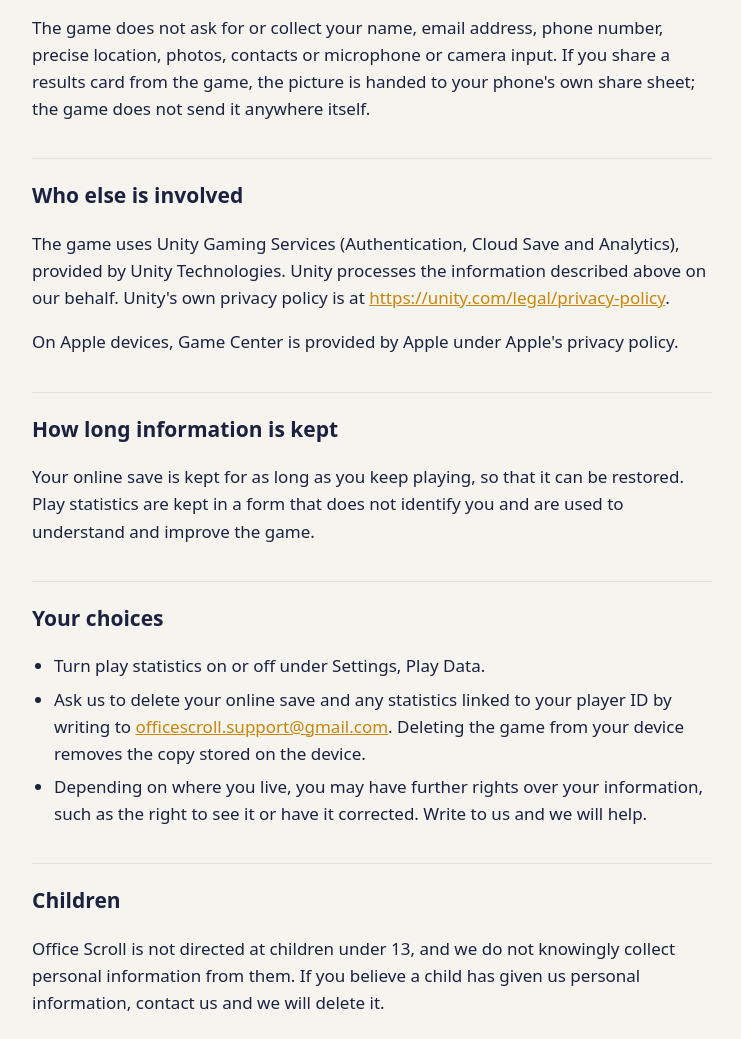
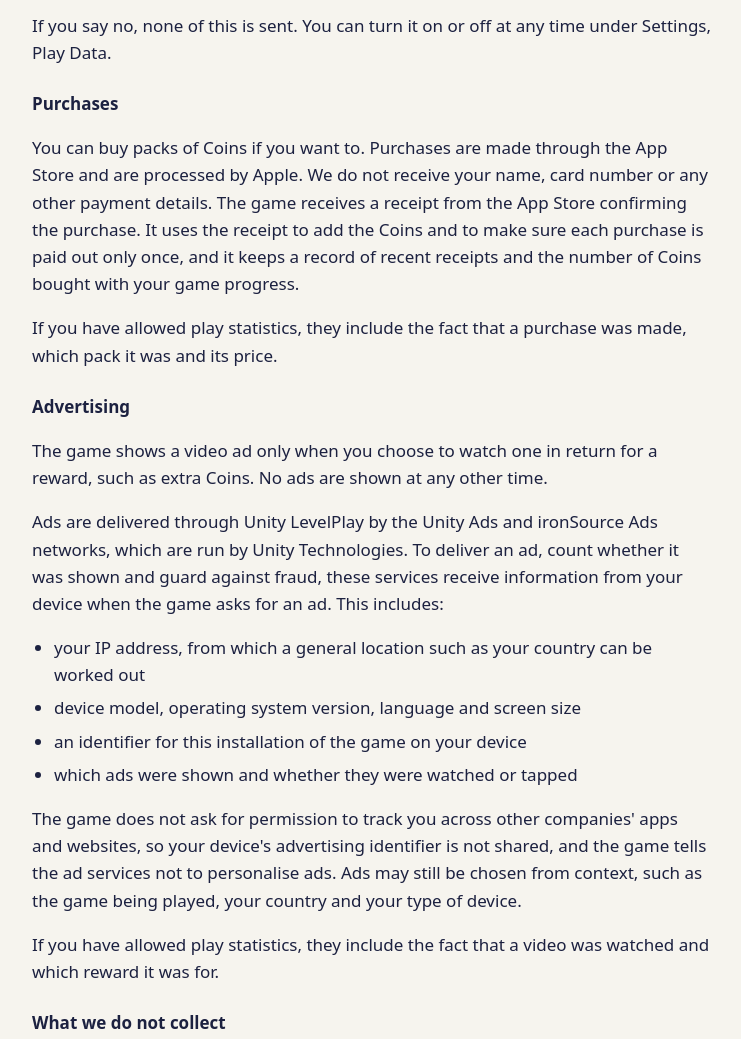
Before and after one commit to nujrarian/nujrarian.github.io, a plain HTML site: page officescroll/privacy/index.html in a window 1280 px wide. Shown: the part 1640-2679 px from the top of the page, without its empty margins (268-1009 px from the left). Drawn offline with Linux system fonts and the light colour scheme.

Commit message:
Privacy policy: purchases and advertising

```diff
--- a/officescroll/privacy/index.html
+++ b/officescroll/privacy/index.html
@@ -29,13 +29,15 @@ footer { max-width: 720px; margin: 0 auto; padding: 0 20px 40px; color: var(--so
 <header class="site"><a href="/">OFFICE SCROLL</a></header>
 <main>
 <h1>Office Scroll Privacy Policy</h1>
-<p class="soft">Last updated: 12 November 2026</p>
+<p class="soft">Last updated: 15 November 2026</p>
 <p>Office Scroll is a mobile game made by Arjun Nair (&quot;we&quot;). This page explains what information the game handles, why, and the choices you have. If anything here is unclear, write to <a href="mailto:officescroll.support@gmail.com">officescroll.support@gmail.com</a>.</p>
 <h2>The short version</h2>
 <ul>
 <li>You can play without creating an account or giving us your name, email address or phone number. We never ask for them.</li>
 <li>Your game progress is saved on your device and backed up online so you do not lose it.</li>
 <li>Anonymous play statistics are sent only if you say yes when the game asks. You can change your answer at any time in Settings.</li>
+<li>Buying Coins is optional. Purchases are handled by Apple, and we never see your payment details.</li>
+<li>Ads appear only when you choose to watch a video for a reward. They are not personalised, and the game does not ask to track you across other apps.</li>
 <li>We do not sell your information.</li>
 </ul>
 <h2>What the game stores and sends</h2>
@@ -54,23 +56,39 @@ footer { max-width: 720px; margin: 0 auto; padding: 0 20px 40px; color: var(--so
 <li>general device information such as device model, operating system version, language and country</li>
 </ul>
 <p>If you say no, none of this is sent. You can turn it on or off at any time under Settings, Play Data.</p>
+<h3>Purchases</h3>
+<p>You can buy packs of Coins if you want to. Purchases are made through the App Store and are processed by Apple. We do not receive your name, card number or any other payment details. The game receives a receipt from the App Store confirming the purchase. It uses the receipt to add the Coins and to make sure each purchase is paid out only once, and it keeps a record of recent receipts and the number of Coins bought with your game progress.</p>
+<p>If you have allowed play statistics, they include the fact that a purchase was made, which pack it was and its price.</p>
+<h3>Advertising</h3>
+<p>The game shows a video ad only when you choose to watch one in return for a reward, such as extra Coins. No ads are shown at any other time.</p>
+<p>Ads are delivered through Unity LevelPlay by the Unity Ads and ironSource Ads networks, which are run by Unity Technologies. To deliver an ad, count whether it was shown and guard against fraud, these services receive information from your device when the game asks for an ad. This includes:</p>
+<ul>
+<li>your IP address, from which a general location such as your country can be worked out</li>
+<li>device model, operating system version, language and screen size</li>
+<li>an identifier for this installation of the game on your device</li>
+<li>which ads were shown and whether they were watched or tapped</li>
+</ul>
+<p>The game does not ask for permission to track you across other companies&#x27; apps and websites, so your device&#x27;s advertising identifier is not shared, and the game tells the ad services not to personalise ads. Ads may still be chosen from context, such as the game being played, your country and your type of device.</p>
+<p>If you have allowed play statistics, they include the fact that a video was watched and which reward it was for.</p>
 <h3>What we do not collect</h3>
 <p>The game does not ask for or collect your name, email address, phone number, precise location, photos, contacts or microphone or camera input. If you share a results card from the game, the picture is handed to your phone&#x27;s own share sheet; the game does not send it anywhere itself.</p>
 <h2>Who else is involved</h2>
 <p>The game uses Unity Gaming Services (Authentication, Cloud Save and Analytics), provided by Unity Technologies. Unity processes the information described above on our behalf. Unity&#x27;s own privacy policy is at <a href="https://unity.com/legal/privacy-policy">https://unity.com/legal/privacy-policy</a>.</p>
-<p>On Apple devices, Game Center is provided by Apple under Apple&#x27;s privacy policy.</p>
+<p>Ads are provided through Unity LevelPlay, Unity Ads and ironSource Ads, also run by Unity Technologies, which handle the advertising information described above under the same policy.</p>
+<p>On Apple devices, Game Center and App Store purchases are provided by Apple under Apple&#x27;s privacy policy, at <a href="https://www.apple.com/legal/privacy/">https://www.apple.com/legal/privacy/</a>.</p>
 <h2>How long information is kept</h2>
-<p>Your online save is kept for as long as you keep playing, so that it can be restored. Play statistics are kept in a form that does not identify you and are used to understand and improve the game.</p>
+<p>Your online save is kept for as long as you keep playing, so that it can be restored. Play statistics are kept in a form that does not identify you and are used to understand and improve the game. Purchase records are kept by Apple under its own policy. Information handled by the ad services is kept by them for as long as their policy describes.</p>
 <h2>Your choices</h2>
 <ul>
 <li>Turn play statistics on or off under Settings, Play Data.</li>
+<li>Choose not to watch reward videos: the game never shows an ad you did not ask for.</li>
 <li>Ask us to delete your online save and any statistics linked to your player ID by writing to <a href="mailto:officescroll.support@gmail.com">officescroll.support@gmail.com</a>. Deleting the game from your device removes the copy stored on the device.</li>
 <li>Depending on where you live, you may have further rights over your information, such as the right to see it or have it corrected. Write to us and we will help.</li>
 </ul>
 <h2>Children</h2>
 <p>Office Scroll is not directed at children under 13, and we do not knowingly collect personal information from them. If you believe a child has given us personal information, contact us and we will delete it.</p>
 <h2>Changes to this policy</h2>
-<p>If the game changes in a way that affects this policy (for example, if advertising or purchases are added), we will update this page and the date at the top.</p>
+<p>If the game changes in a way that affects this policy, we will update this page and the date at the top.</p>
 <h2>Contact</h2>
 <p>Arjun Nair<br>
 <a href="mailto:officescroll.support@gmail.com">officescroll.support@gmail.com</a></p>
```
